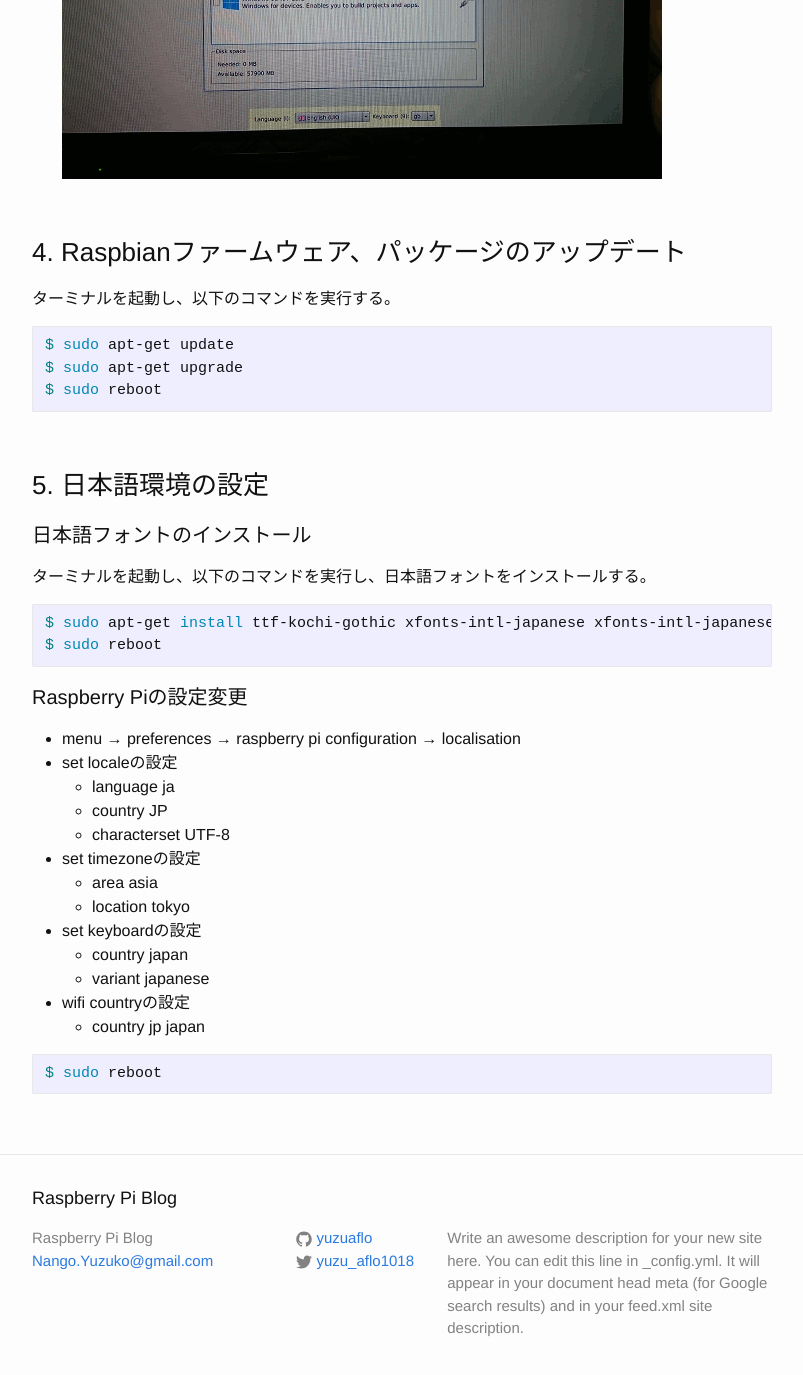
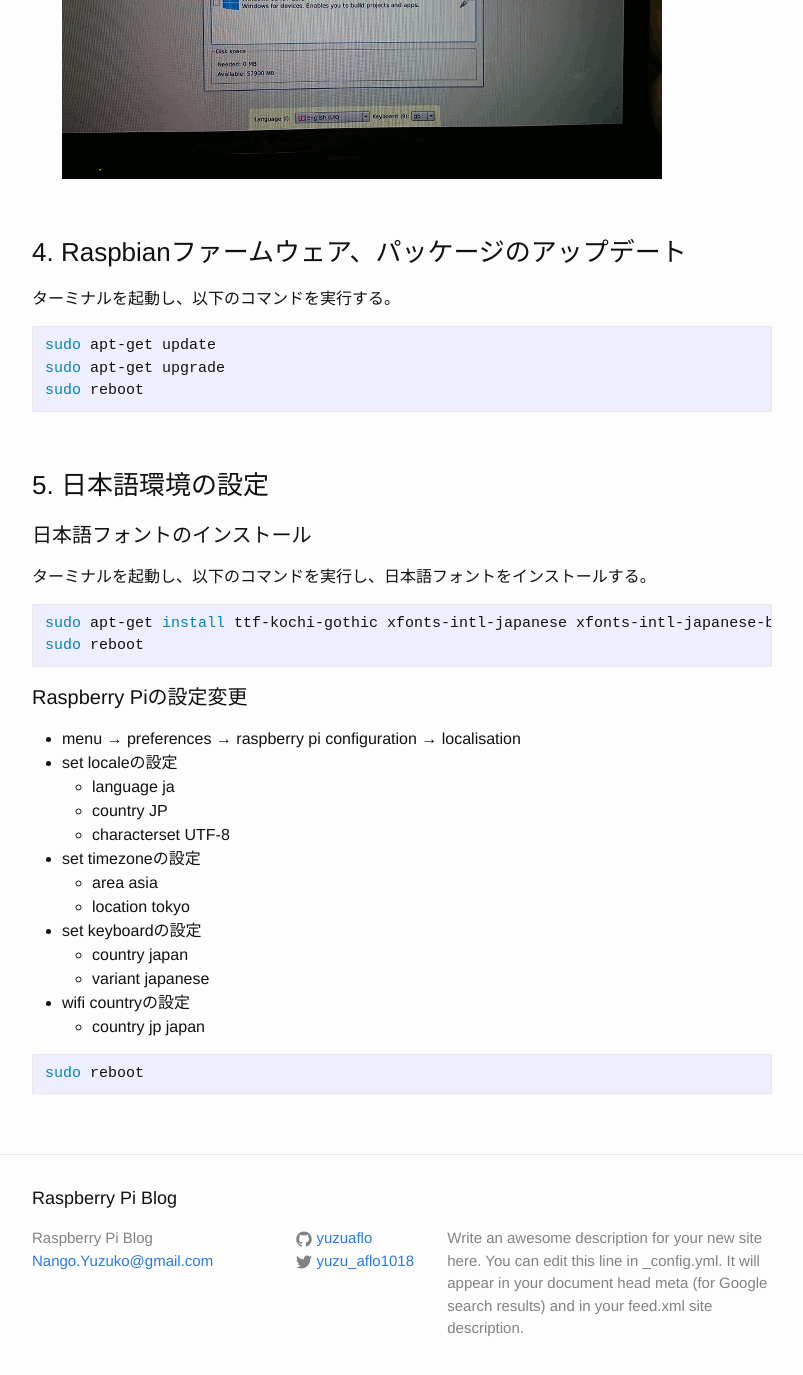
Before and after one commit to yuzuaflo/RaspiBlog, a Jekyll site: the page built from _posts/2016-05-16-raspi-install.md, in a window 1280 px wide and 1400 px high, scrolled down 1394 px. Shown: the top 1375 px of the window, without its empty margins (238-1041 px from the left). Built offline with Jekyll 4.4.1, drawn with Linux system fonts in a browser that asks for light colours.

Commit message:
first commit

````diff
--- a/_posts/2016-05-16-raspi-install.md
+++ b/_posts/2016-05-16-raspi-install.md
@@ -54,9 +54,9 @@ NOOBSを使用して、Raspberry Pi 3(もしくは2)にRaspbianをインスト
 ターミナルを起動し、以下のコマンドを実行する。
 
 ```bash
-$ sudo apt-get update
-$ sudo apt-get upgrade
-$ sudo reboot
+sudo apt-get update
+sudo apt-get upgrade
+sudo reboot
 ```
 
 
@@ -68,8 +68,8 @@ $ sudo reboot
 ターミナルを起動し、以下のコマンドを実行し、日本語フォントをインストールする。
 
 ```bash
-$ sudo apt-get install ttf-kochi-gothic xfonts-intl-japanese xfonts-intl-japanese-big xfonts-kaname
-$ sudo reboot
+sudo apt-get install ttf-kochi-gothic xfonts-intl-japanese xfonts-intl-japanese-big xfonts-kaname
+sudo reboot
 ```
 
 #### Raspberry Piの設定変更
@@ -89,5 +89,5 @@ $ sudo reboot
   * country jp japan
 
 ```bash
-$ sudo reboot
+sudo reboot
 ```
````
